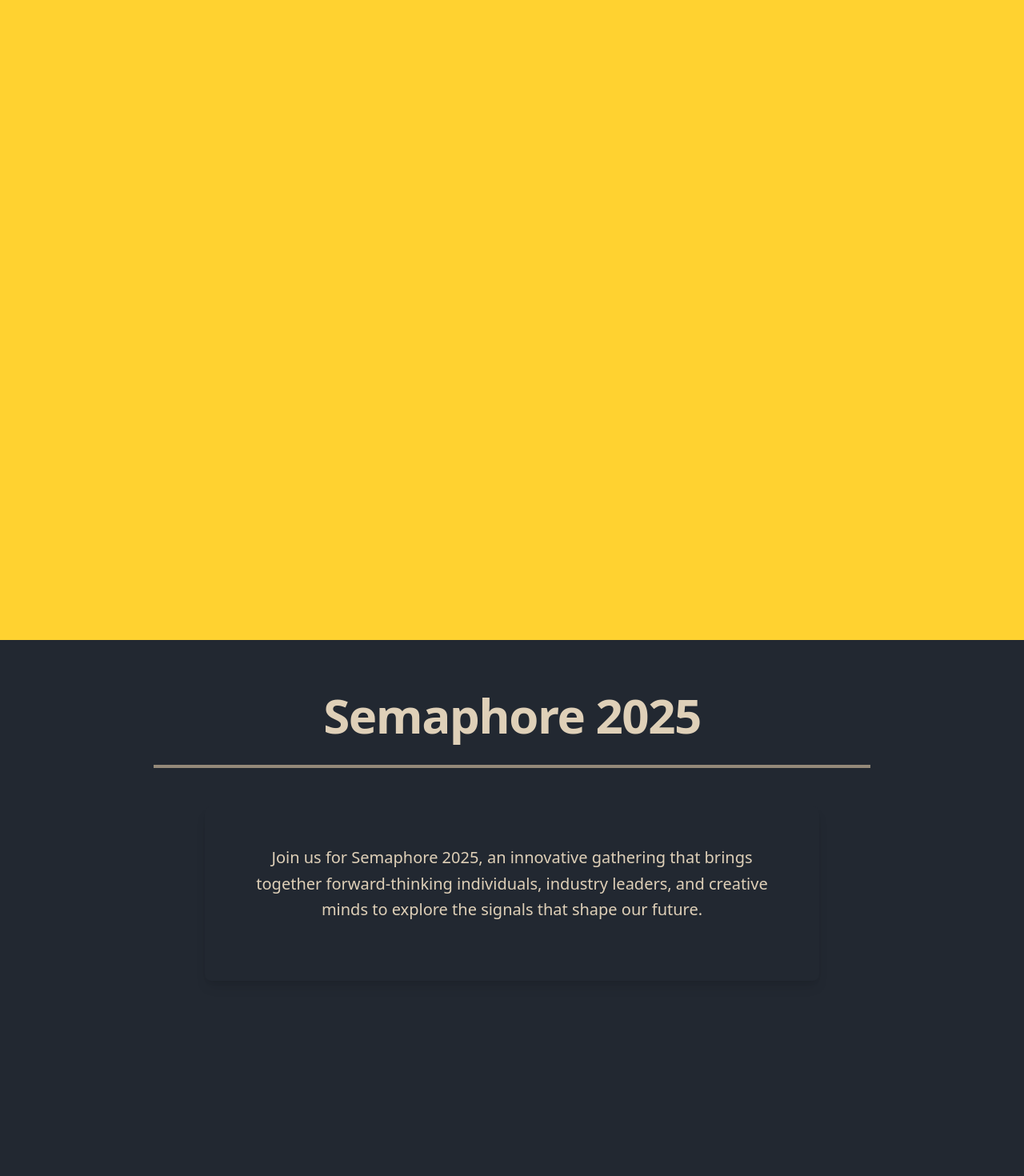
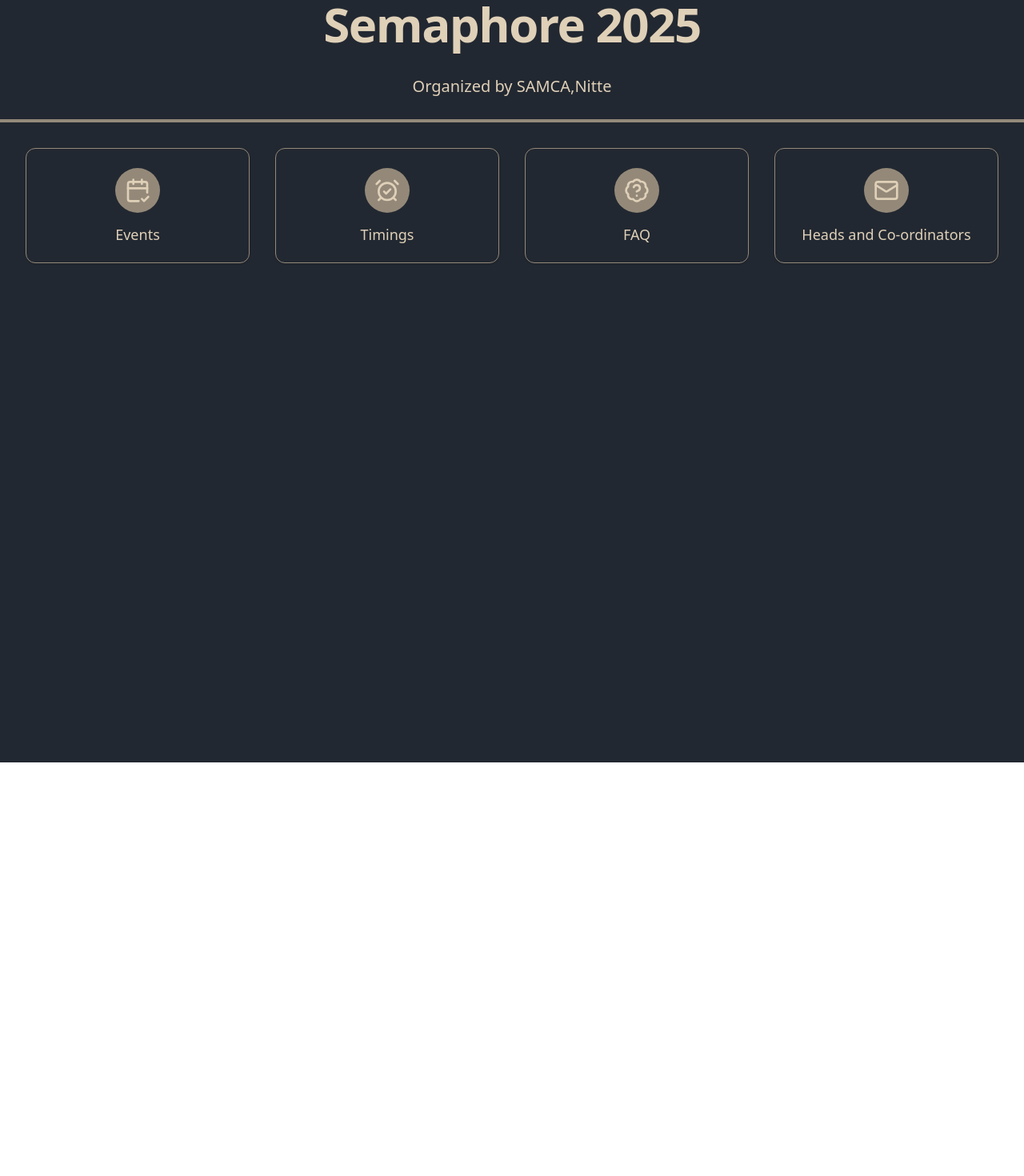
Before and after one commit to anupnayak25/semaphore-support, a React (Vite) app in the folder semaphore-support/: page / in a window 1280 px wide. Shown: the top 1470 px of the page at 80% size. After the commit the page ends 953 px from the top, so only its background shows below. Built offline with nearby package versions, Linux system fonts and the light colour scheme.

Commit message:
Add navbar ui

```diff
--- a/semaphore-support/package.json
+++ b/semaphore-support/package.json
@@ -14,6 +14,7 @@
     "lucide-react": "^0.542.0",
     "react": "^19.1.1",
     "react-dom": "^19.1.1",
+    "react-router-dom": "^7.8.2",
     "tailwindcss": "^4.1.12"
   },
   "devDependencies": {
--- a/semaphore-support/src/App.jsx
+++ b/semaphore-support/src/App.jsx
@@ -1,18 +1,13 @@
-import Description from "./components/Description/Description";
+import Description from "./components/Heading/Heading";
 import Faq from "./pages/Faq";
 import Rules from "./pages/Rules";
-
+import NavBar from "./components/NavBar/NavBar";
+import Home from "./pages/Home";
 const App = () => {
   return (
     <>
-      <div className="bg-amber-300 h-screen w-full"></div>
-     <Description/>
-      <div className="bg-amber-300 h-screen w-full"></div>
-       <Rules/>
-      <div className="bg-amber-300 h-screen w-full"></div>
-       <Faq/>
-      <div className="bg-amber-300 h-screen w-full"></div>
-    </>
+    <Home />
+     </>
   );
 }
 
--- a/semaphore-support/src/components/Description/Description.jsx
+++ /dev/null
@@ -1,29 +0,0 @@
-import React, { useContext } from "react";
-import { SemaphoreContext } from "../../context/SemaphoreContext.jsx";
-
-export default function Description() {
-  const { semaphore } = useContext(SemaphoreContext);
-  const description =
-    "Join us for Semaphore 2025, an innovative gathering that brings together forward-thinking individuals, industry leaders, and creative minds to explore the signals that shape our future.";
-  return (
-    <div className="min-h-screen py-16 px-6 bg-dominant">
-      <div className="max-w-4xl mx-auto">
-        <div className="text-center mb-12">
-          <h1 className="text-5xl md:text-6xl font-bold mb-8 tracking-tight text-accent">
-            {semaphore}
-          </h1>
-
-          <div className="w-full h-1 mx-auto mb-12 bg-highlight"></div>
-        </div>
-
-        <div className="max-w-3xl mx-auto">
-          <div className="bg-dominant rounded-lg shadow-lg p-8 md:p-12 ">
-            <p className="text-lg md:text-xl leading-relaxed mb-6 text-center text-accent">
-              {description}
-            </p>
-          </div>
-        </div>
-      </div>
-    </div>
-  );
-}
--- /dev/null
+++ b/semaphore-support/src/components/Heading/Heading.jsx
@@ -0,0 +1,19 @@
+import React from "react";
+
+export default function Heading({ heading="Heading", subheading="SubHeading"    , className = "" }) {
+  return (
+    <div className={`text-center  ${className} bg-dominant`}>
+      <h1 className="text-5xl md:text-6xl font-bold mb-8 tracking-tight text-accent">
+        {heading}
+      </h1>
+
+      {subheading && (
+        <p className="text-lg md:text-xl leading-relaxed text-accent mb-6">
+          {subheading}
+        </p>
+      )}
+
+      <div className="w-full h-1 mx-auto bg-highlight"></div>
+    </div>
+  );
+}
--- /dev/null
+++ b/semaphore-support/src/components/NavBar/NavBar.jsx
@@ -0,0 +1,35 @@
+import { Home, User, Settings, Mail } from "lucide-react";
+import NavCard from "./NavCard";
+import { useContext } from "react";
+import { SemaphoreContext } from "../../context/SemaphoreContext";
+import { Link } from "react-router-dom";
+const NavBar = () => {
+  const { navItems } = useContext(SemaphoreContext);
+
+  return (
+
+
+
+    <div className="min-h-screen bg-dominant/100 p-4 sm:p-6 md:p-8">
+      <div className="max-w-7xl mx-auto">
+        {/* Grid layout that's responsive */}
+        <div
+          className="grid grid-cols-2 sm:grid-cols-2 lg:grid-cols-4
+                        gap-4 sm:gap-6 md:gap-8
+                        justify-items-center"
+        >
+          {navItems.map((item, index) => (
+            <NavCard
+              key={index}
+              icon={item.icon}
+              name={item.name}
+              route={item.route}
+            />
+          ))}
+        </div>
+      </div>
+    </div>
+  );
+};
+
+export default NavBar;
--- a/semaphore-support/src/components/NavBar/NavCard.jsx
+++ b/semaphore-support/src/components/NavBar/NavCard.jsx
@@ -1,11 +1,49 @@
-import React from 'react'
+import React from 'react';
+import { Link } from 'react-router-dom';
 
-function NavCard() {
+const NavCard = ({ icon, name, route='home'}) => {
+
+    const IconComponent=icon;
+
   return (
-    <div>
+    // <Link to={route}>
+      <button
+        className="group relative w-full max-w-xs sm:max-w-sm md:max-w-md lg:max-w-lg
+                   bg-dominant hover:bg-dominant-50 active:bg-dominant-100
+                   border border-highlight hover:border-highlight-50 active:border-highlight-100
+                 rounded-xl shadow-sm hover:shadow-md
+                 transition-all duration-200 ease-in-out
+                 p-4 sm:p-5 md:p-6
+                 flex flex-col items-center justify-center
 
-    </div>
-  )
-}
+                 transform hover:scale-105 active:scale-95"
+    >
+      {/* Icon Container */}
+      <div className="mb-3 sm:mb-4 p-2 sm:p-3
+                      bg-highlight group-hover:bg-dominant-50
+                      rounded-full transition-colors duration-200">
+        <IconComponent
+          className="w-6 h-6 sm:w-7 sm:h-7 md:w-8 md:h-8
+                     text-accent group-hover:text-accent-50
+                     transition-colors duration-200"
+        />
+      </div>
 
-export default NavCard
+      {/* Name/Label */}
+      <span className="text-sm sm:text-base md:text-lg font-medium
+                       text-accent group-hover:text-accent-90
+                       text-center leading-tight
+                       transition-colors duration-200">
+        {name}
+      </span>
+
+      {/* Subtle indicator for interactivity */}
+      <div className="absolute inset-0 rounded-xl bg-gradient-to-br
+                      from-transparent to-blue-50/20
+                      opacity-0 group-hover:opacity-100
+                      transition-opacity duration-200 pointer-events-none" />
+    </button>
+  // </Link>
+  );
+};
+export default NavCard;
--- a/semaphore-support/src/context/SemaphoreContext.jsx
+++ b/semaphore-support/src/context/SemaphoreContext.jsx
@@ -1,14 +1,27 @@
 import React from 'react'
-
+import { Home, User, Settings, Mail ,AlarmClockCheckIcon,BadgeQuestionMarkIcon, CalendarCheck2Icon} from "lucide-react";
 const SemaphoreContext = React.createContext()
 
 const SemaphoreContextProvider = ({children}) => {
-    const [semaphore, setSemaphore] = React.useState("Semaphore 2025")
+    const titles={
+        program:{
+            name:"Semaphore 2025",
+            subHeading:"Organized by SAMCA,Nitte"
+        }
+    }
+    const navItems = [
+    { icon: CalendarCheck2Icon, name: "Events", route: "/Events" },
+    { icon: AlarmClockCheckIcon, name: "Timings", route: "/Timings" },
+    { icon: BadgeQuestionMarkIcon, name: "FAQ", route: "/FAQ" },
+    { icon: Mail, name: "Heads and Co-ordinators", route: "/headsAndCoordinators" },
+  ];
+
     return(
         <SemaphoreContext.Provider value={
             {
-                semaphore,
-                setSemaphore
+                titles,
+                navItems,
+
             }
         }>
         {children}
--- /dev/null
+++ b/semaphore-support/src/pages/Home.jsx
@@ -0,0 +1,15 @@
+import React,{useContext} from 'react'
+import Heading from '../components/Heading/Heading'
+import { SemaphoreContext } from '../context/SemaphoreContext';
+import NavBar from '../components/NavBar/NavBar';
+function Home() {
+    const {titles}=useContext(SemaphoreContext);
+  return (
+    <div>
+      <Heading heading={titles.program.name} subheading={titles.program.subHeading}/>
+      <NavBar/>
+    </div>
+  )
+}
+
+export default Home
```
Also changed, not shown: 1 other file (tests, documents, lock files or other folders).
